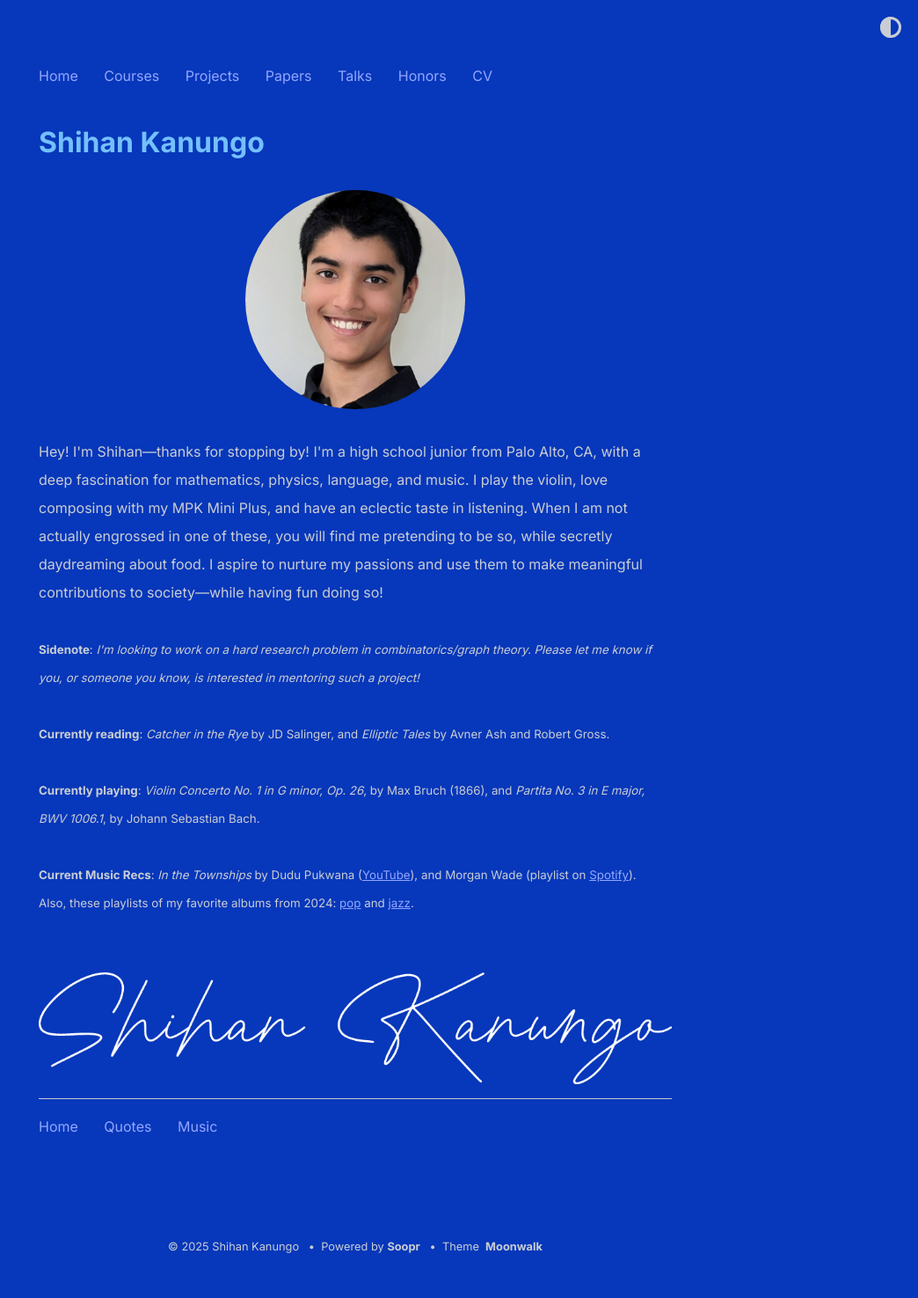
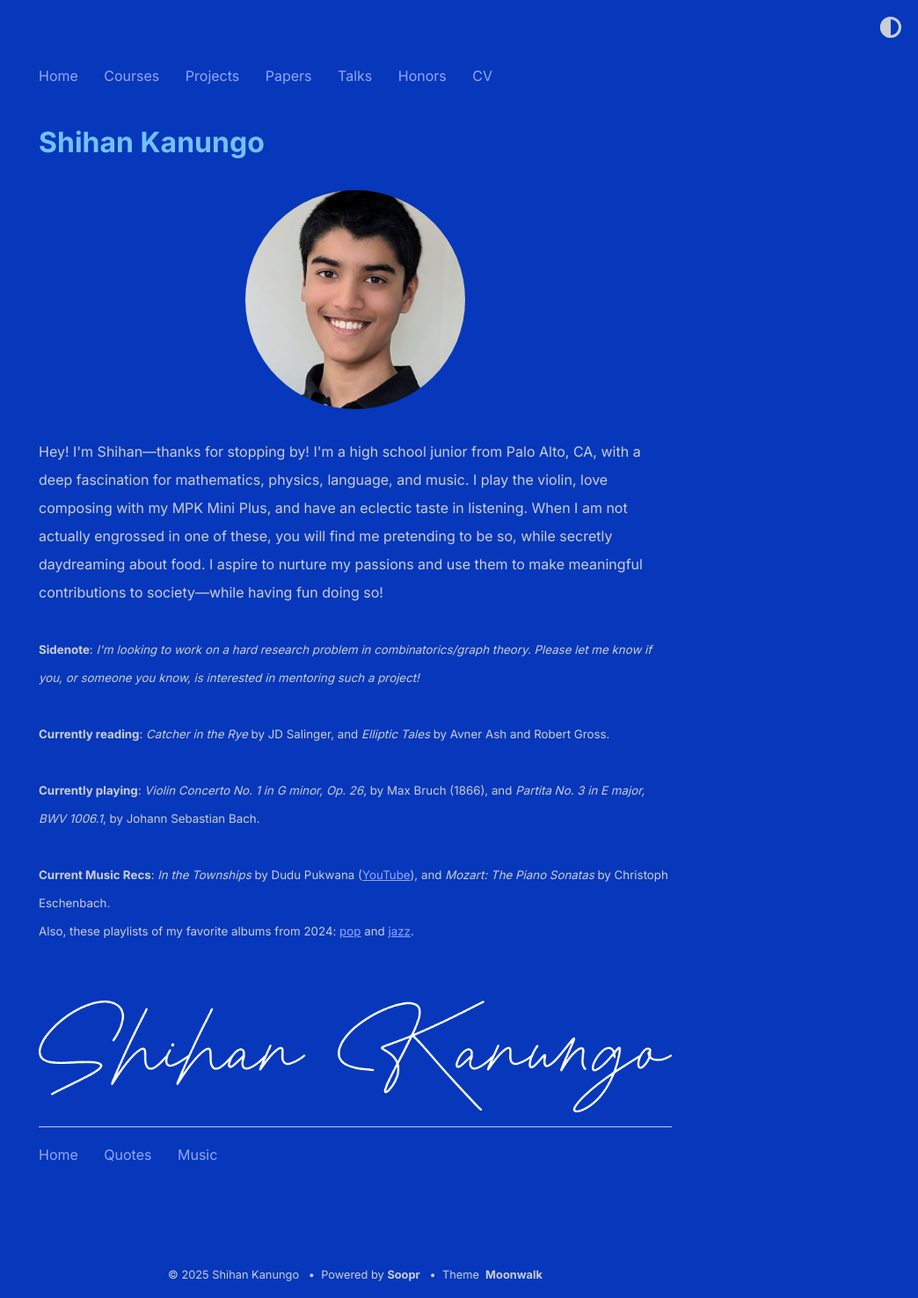
Before and after one commit to shihankanungo/shihankanungo.github.io, a Jekyll site: the page built from index.md, in a window 1280 px wide. Shown: the whole page at 88% size, without its empty margins (236-1280 px from the left). Built offline with Jekyll 4.4.1, drawn with Linux system fonts in a browser that asks for light colours; before the commit the page ends 1443 px from its top, so only the background shows below that.

Commit message:
Update _config.yml

```diff
--- a/_config.yml
+++ b/_config.yml
@@ -13,7 +13,7 @@
           <br /><br />
           <small><b>Currently playing</b>: <i>Violin Concerto No. 1 in G minor, Op. 26</i>, by Max Bruch (1866), and <i>Partita No. 3 in E major, BWV 1006.1</i>, by Johann Sebastian Bach.</small>
           <br /><br />
-          <small><b>Current Music Recs</b>: <i>In the Townships</i> by Dudu Pukwana (<a href="https://youtube.com/playlist?list=PLE8FFB87B77AF5AD8&si=CJrt4bXMtnqv0F4H">YouTube</a>), and Morgan Wade (playlist on <a href="https://open.spotify.com/playlist/35zBVJ0veKEnQkrjjPb92L?si=89e8798862914e1d">Spotify</a>). <br> Also, these playlists of my favorite albums from 2024: <a href="https://open.spotify.com/playlist/0plT5tvEl6lVLrQDk0X3eu?si=fe06480b57f64999">pop</a> and <a href="https://open.spotify.com/playlist/5iHDUPHT30iNd4Feg0yg4f?si=737a0b1a27924789">jazz</a>. </small>
+          <small><b>Current Music Recs</b>: <i>In the Townships</i> by Dudu Pukwana (<a href="https://youtube.com/playlist?list=PLE8FFB87B77AF5AD8&si=CJrt4bXMtnqv0F4H">YouTube</a>), and <i>Mozart: The Piano Sonatas</i> by Christoph Eschenbach. <br> Also, these playlists of my favorite albums from 2024: <a href="https://open.spotify.com/playlist/0plT5tvEl6lVLrQDk0X3eu?si=fe06480b57f64999">pop</a> and <a href="https://open.spotify.com/playlist/5iHDUPHT30iNd4Feg0yg4f?si=737a0b1a27924789">jazz</a>. </small>
           <br /><br /><br />
 
   <img className="mt-8 md:mt-12 w-1/2 sm:w-1/3 lg:w-1/4" src="/signature.png" alt="signature of shihan" aria-hidden="true" />
```
